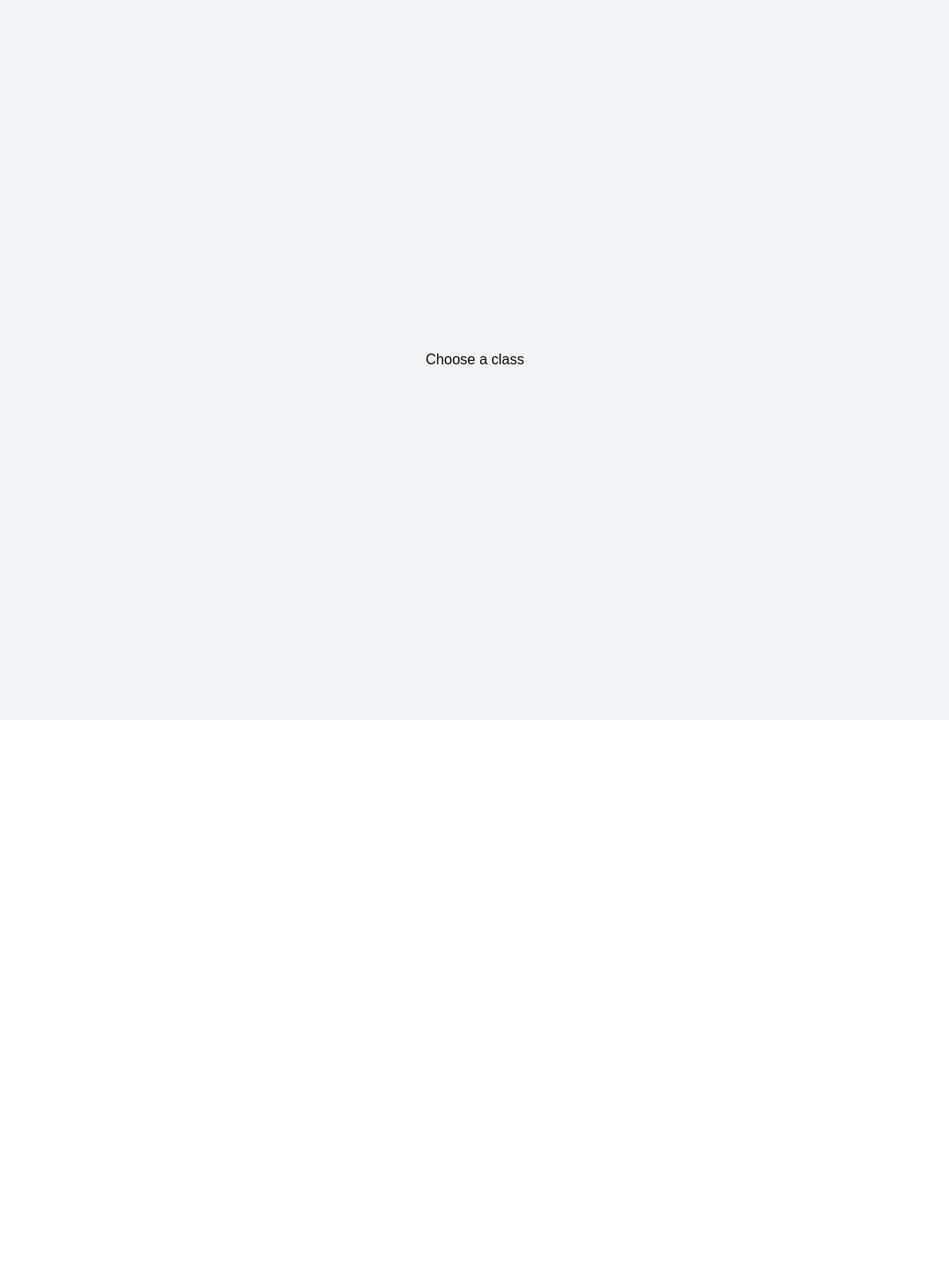
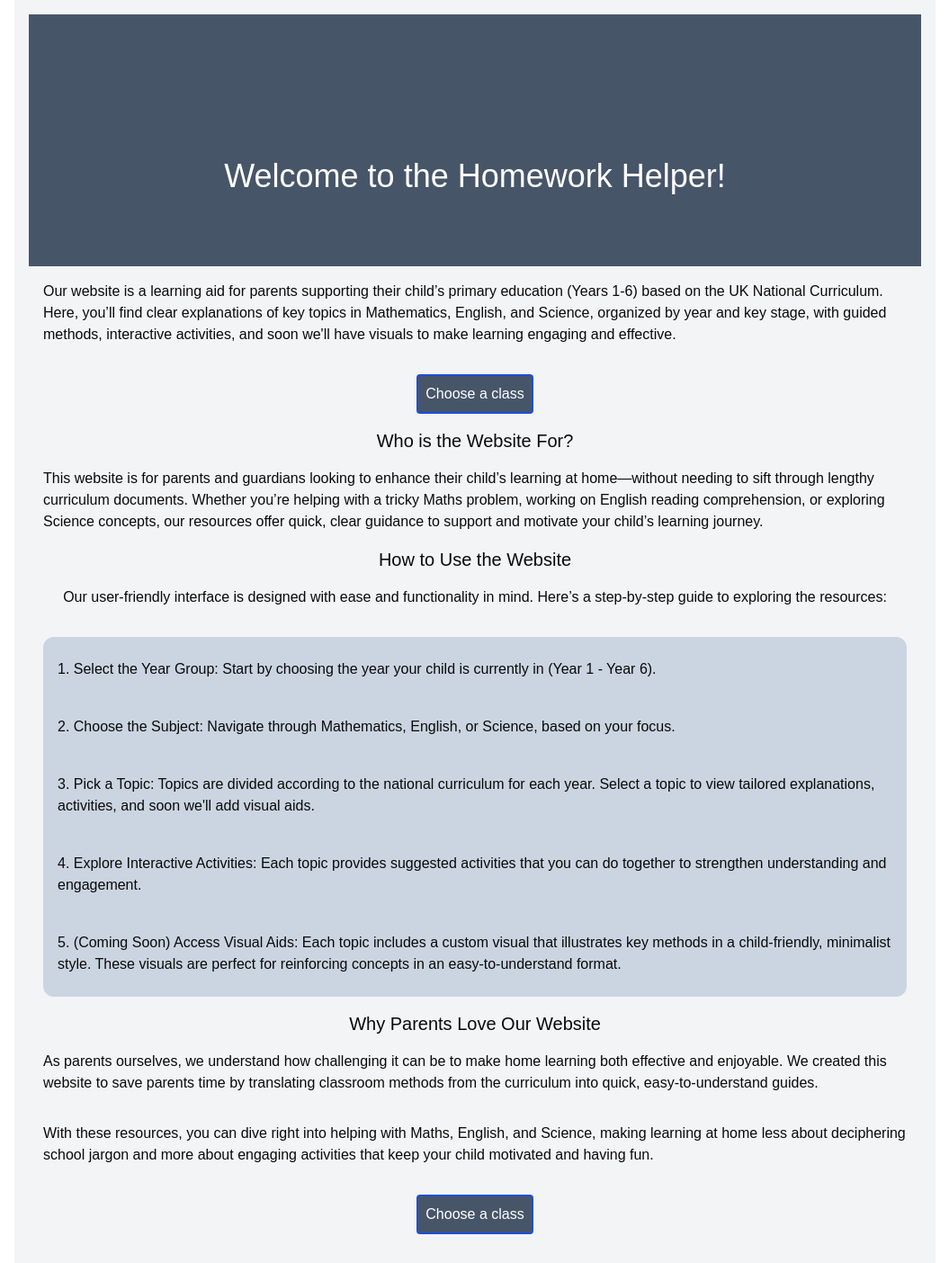
Before and after one commit to boltonalex/homework-helper, a Next.js app: page / in a window 1280 px wide. Shown: the whole page at 90% size, without its empty margins (112-1167 px from the left). Before the commit the page ends 800 px from the top, so only its background shows below. Built offline with nearby package versions, Linux system fonts and the light colour scheme.

Commit message:
home page

```diff
--- a/app/components/button.tsx
+++ b/app/components/button.tsx
@@ -8,9 +8,11 @@ interface ButtonProps {
 
 const Button = ({ title, target }: ButtonProps) => {
   return (
-    <div className='flex justify-center p-5 m-5 border rounded-lg border-blue-400 w-[100px]'>
-      <Link href={target}>{title}</Link>
-    </div>
+    <Link href={target}>
+      <div className='flex justify-center p-5 m-5 border rounded-lg border-slate-400 w-[100px]'>
+        {title}
+      </div>
+    </Link>
   )
 }
 
--- a/app/page.tsx
+++ b/app/page.tsx
@@ -2,8 +2,56 @@ import Link from "next/link";
 
 export default function Home() {
   return (
-    <div className="flex flex-col items-center justify-center min-h-screen bg-gray-100 p-4">
-      <Link href="/yearSelect">Choose a class</Link>
+    <div className='flex w-full md:justify-center'>
+      <div className="flex flex-col max-w-screen-lg items-center min-h-screen bg-gray-100 p-4">
+        <h1 className='flex text-2xl bg-slate-600 p-4 text-white w-full justify-center md:text-4xl md:pt-40 md:pb-20 '>
+          Welcome to the Homework Helper!
+        </h1>
+        <p className='p-4'>
+          Our website is a learning aid for parents supporting their child’s primary education (Years 1-6) based on the UK National Curriculum. Here, you’ll find clear explanations of key topics in Mathematics, English, and Science, organized by year and key stage, with guided methods, interactive activities, and soon we'll have visuals to make learning engaging and effective.
+        </p>
+        <Link className="border-2 rounded border-blue-700 text-white bg-slate-600 m-4 p-2" href="/yearSelect">Choose a class</Link>
+        <h2 className='text-xl'>
+          Who is the Website For?
+        </h2>
+        <p className='p-4'>
+          This website is for parents and guardians looking to enhance their child’s learning at home—without needing to sift through lengthy curriculum documents. Whether you’re helping with a tricky Maths problem, working on English reading comprehension, or exploring Science concepts, our resources offer quick, clear guidance to support and motivate your child’s learning journey.
+        </p>
+
+        <h2 className='text-xl'>
+          How to Use the Website
+        </h2>
+        <p className='p-4'>
+          Our user-friendly interface is designed with ease and functionality in mind. Here’s a step-by-step guide to exploring the resources:
+        </p>
+        <ol className='list-decimal list-inside bg-slate-300 rounded-xl m-4'>
+          <li className='my-2 p-4'>
+            Select the Year Group: Start by choosing the year your child is currently in (Year 1 - Year 6).
+          </li>
+          <li className='my-2 p-4'>
+            Choose the Subject: Navigate through Mathematics, English, or Science, based on your focus.
+          </li>
+          <li className='my-2 p-4'>
+            Pick a Topic: Topics are divided according to the national curriculum for each year. Select a topic to view tailored explanations, activities, and soon we'll add visual aids.
+          </li>
+          <li className='my-2 p-4'>
+            Explore Interactive Activities: Each topic provides suggested activities that you can do together to strengthen understanding and engagement.
+          </li>
+          <li className='my-2 p-4'>
+            (Coming Soon) Access Visual Aids: Each topic includes a custom visual that illustrates key methods in a child-friendly, minimalist style. These visuals are perfect for reinforcing concepts in an easy-to-understand format.
+          </li>
+        </ol>
+        <h2 className='text-xl'>
+          Why Parents Love Our Website
+        </h2>
+        <p className='p-4'>
+          As parents ourselves, we understand how challenging it can be to make home learning both effective and enjoyable. We created this website to save parents time by translating classroom methods from the curriculum into quick, easy-to-understand guides.
+        </p>
+        <p className='p-4'>
+          With these resources, you can dive right into helping with Maths, English, and Science, making learning at home less about deciphering school jargon and more about engaging activities that keep your child motivated and having fun.
+        </p>
+        <Link className="border-2 rounded border-blue-700 text-white bg-slate-600 m-4 p-2" href="/yearSelect">Choose a class</Link>
+      </div>
     </div>
   );
 }
--- a/app/yearSelect/[year]/[subject]/page.tsx
+++ b/app/yearSelect/[year]/[subject]/page.tsx
@@ -5,6 +5,7 @@ import { TitleCase } from '@/app/utils/TitleCase';
 import { getContent } from '@/lib/actions/homework.actions';
 import { EducationalContent } from '@/app/types/EducationalContentTypes';
 import { Breadcrumb, BreadcrumbItem, BreadcrumbLink, BreadcrumbList, BreadcrumbSeparator } from '@/components/ui/breadcrumb';
+import Link from 'next/link';
 
 const Subject = () => {
   const { year, subject } = useParams<{ year: string, subject: string }>()
@@ -70,8 +71,11 @@ const Subject = () => {
   if (data.length === 0) return <div>No data found</div>
   return (
     <div className='flex flex-col'>
-      <div className='bg-blue-600 p-4 text-white border-b-2 border-white'>Homework Helper</div>
-      <Breadcrumb className='bg-blue-600 py-4 px-2'>
+      <Link href='/'>
+        <div className='bg-slate-600 p-4 text-white'>Homework Helper</div>
+      </Link>
+
+      <Breadcrumb className='bg-slate-600 py-4 px-2'>
         <BreadcrumbList>
           <BreadcrumbItem>
             <BreadcrumbLink className='text-white' href={`/yearSelect`}>Year {year}</BreadcrumbLink>
@@ -82,9 +86,9 @@ const Subject = () => {
           </BreadcrumbItem>
         </BreadcrumbList>
       </Breadcrumb>
-      <ul className='bg-blue-400 p-2'>
+      <ul className='bg-slate-400 p-2'>
         {data?.map((datum, index) => (
-          <li key={index} onClick={() => handleSetTopic(index)} className={`cursor-pointer my-2 pl-5 pt-2 pb-2 rounded-3xl bg-blue-600 ${topic === index ? 'text-white' : ''}`}>{datum.topic_title}</li>
+          <li key={index} onClick={() => handleSetTopic(index)} className={`cursor-pointer my-2 pl-5 pt-2 pb-2 rounded-3xl ${topic === index ? 'text-white bg-slate-800' : 'text-slate-400 bg-slate-600'}`}>{datum.topic_title}</li>
         ))}
 
       </ul>
--- a/app/yearSelect/[year]/page.tsx
+++ b/app/yearSelect/[year]/page.tsx
@@ -3,6 +3,7 @@ import React from 'react'
 import Button from '@/app/components/button';
 import { useParams } from 'next/navigation'
 import { Breadcrumb, BreadcrumbItem, BreadcrumbLink, BreadcrumbList, BreadcrumbSeparator } from '@/components/ui/breadcrumb';
+import Link from 'next/link';
 
 const yearOneSubjects = [
   { name: 'Mathematics', target: '/mathematics' },
@@ -14,8 +15,10 @@ const Year = () => {
   const { year } = useParams<{ year: string }>()
   return (
     <>
-      <div className='bg-blue-600 p-4 text-white border-b-2 border-white'>Homework Helper</div>
-      <Breadcrumb className='bg-blue-600 py-4 px-2'>
+      <Link href='/'>
+        <div className='bg-slate-600 p-4 text-white'>Homework Helper</div>
+      </Link>
+      <Breadcrumb className='bg-slate-600 py-4 px-2'>
         <BreadcrumbList>
           <BreadcrumbItem>
             <BreadcrumbLink className='text-white' href="/yearSelect">Year {year}</BreadcrumbLink>
--- a/app/yearSelect/page.tsx
+++ b/app/yearSelect/page.tsx
@@ -1,5 +1,6 @@
 import React from 'react'
 import Button from '@/app/components/button';
+import Link from 'next/link';
 
 const years = [
   { name: 'Year 1', target: '/1' },
@@ -12,7 +13,9 @@ const years = [
 const YearSelect = () => {
   return (
     <>
-      <div className='bg-blue-600 p-4 text-white'>Homework Helper</div>
+      <Link href='/'>
+        <div className='bg-slate-600 p-4 text-white'>Homework Helper</div>
+      </Link>
       <p className='p-4'>Choose a school year:</p>
       <div className='grid grid-cols-3'>
         {years.map((year, index) => (
```
